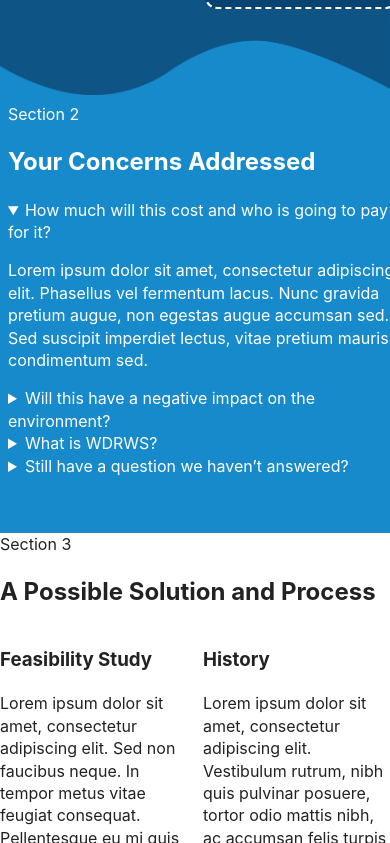
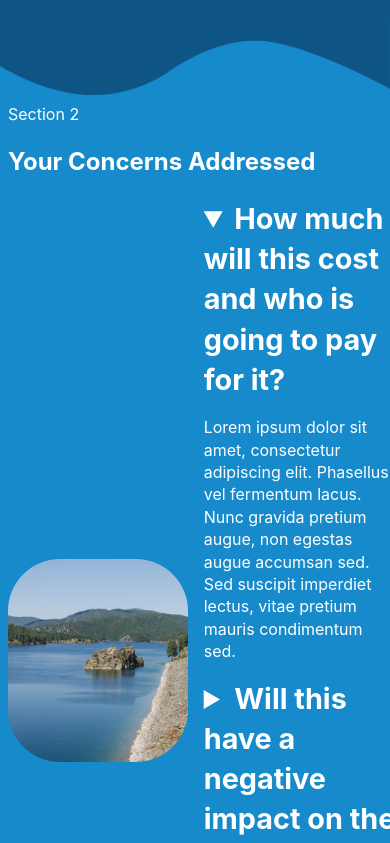
Before and after one commit to evergreendev/just-add-water, a website built with webpack: page index.html in a window 390 px wide. Shown: the part 2057-2900 px from the top of the page. Built offline with nearby package versions, Linux system fonts and the light colour scheme.

Commit message:
Redesign FAQ section layout with added image, adjust styles for better responsiveness, and update footer to be commented out.

```diff
--- a/css/style.css
+++ b/css/style.css
@@ -394,7 +394,7 @@
 
 .section__content{
   max-width: 100%;
-  width: 1040px;
+  width: 1240px;
   margin: 0 auto;
   padding: 8px;
 }
@@ -418,6 +418,7 @@
   display: grid;
   grid-template-columns: 1fr 1fr;
   gap: 1rem;
+  place-items: center;
 }
 
 .graph-box{
@@ -428,6 +429,7 @@
   display: flex;
   justify-content: center;
   align-items: center;
+  min-height: 400px;
 }
 
 .in-text-image{
@@ -443,3 +445,8 @@
   margin-top: calc(min(20vw, 250px) * -1);
   padding-bottom: 3rem;
 }
+
+.faq summary{
+  font-size: 1.8rem;
+  font-weight: bold;
+}
--- a/index.html
+++ b/index.html
@@ -85,6 +85,9 @@
       <div class="section__content">
         <div class="eyebrow">Section 2</div>
         <h2>Your Concerns Addressed</h2>
+        <div class="grid-2">
+          <div><img src="img/pactola.jpg" alt="" class="in-text-image"/></div>
+          <div>
             <div class="faq">
               <details open>
                 <summary>How much will this cost and who is going to pay for it?</summary>
@@ -108,7 +111,10 @@
                 <p>Lorem ipsum dolor sit amet, consectetur adipiscing elit. Ut in nisl a augue mollis feugiat. Add a contact
                   form or dedicated email module here so visitors can submit questions directly.</p>
               </details>
+            </div></div>
         </div>
+
+
       </div>
     </div>
 
@@ -173,14 +179,14 @@
   </section>
 </main>
 
-<footer>
+<!--<footer>
   <div class="container">
     <p>
       Mock informational website based on the uploaded outline. Replace all filler text with approved messaging, data,
       and contact details.
     </p>
   </div>
-</footer>
+</footer>-->
 <script src="js/app.js"></script>
 
 </body>
```
Also changed, not shown: img/pactola.jpg (added). Lines whose indentation alone changed are shown as unchanged.
